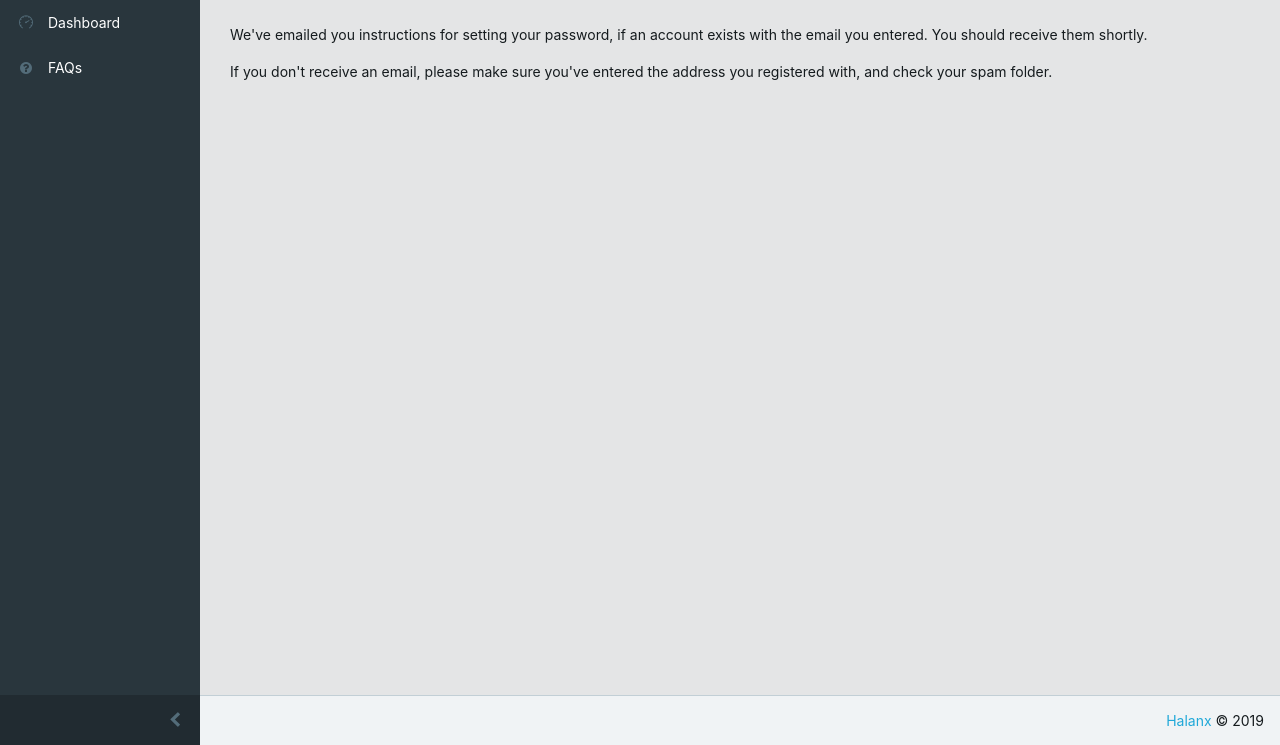
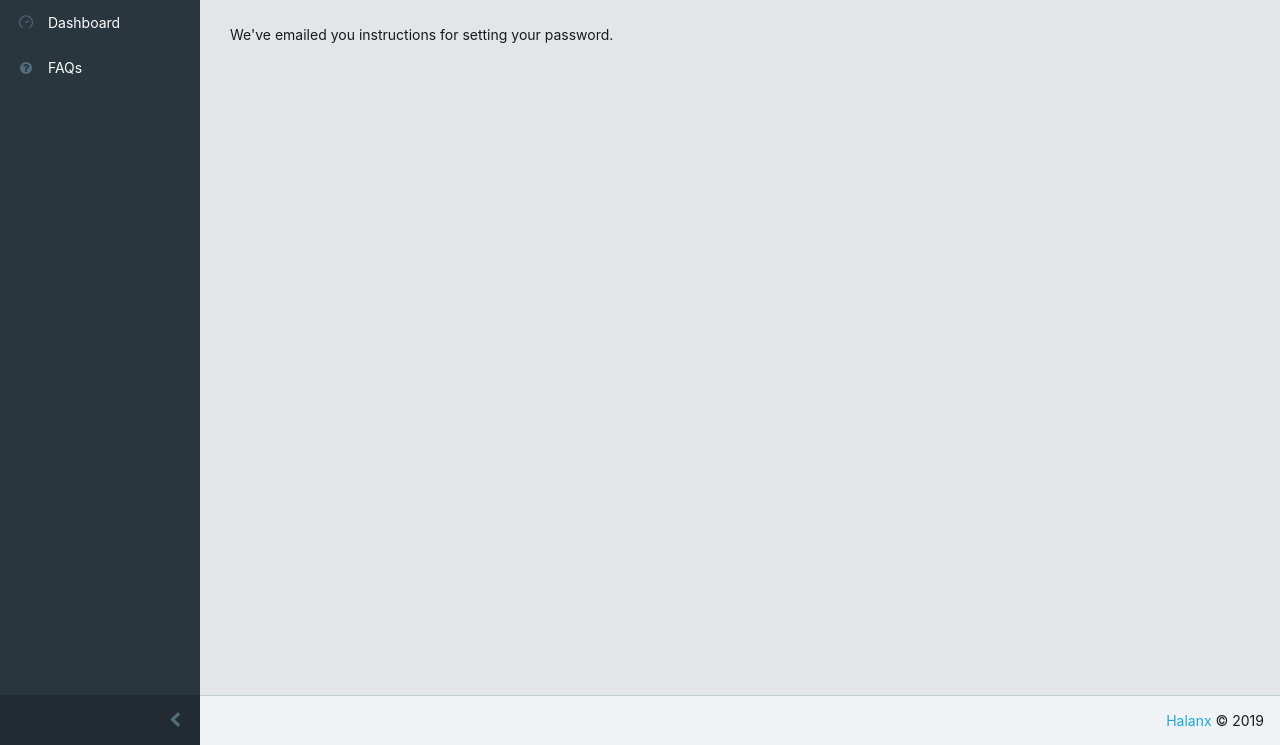
Before and after one commit to HalanxDev/Halanx-Affiliate-Marketing-Tool, a Django app: page /password_reset/done/ in a window 1280 px wide. Shown: the part 55-800 px from the top of the page. Run offline with Django 3.2, Linux system fonts and the light colour scheme; some libraries are stand-ins or nearby versions.

Commit message:
minor fixes in reset password

```diff
--- a/templates/registration/password_reset_done.html
+++ b/templates/registration/password_reset_done.html
@@ -7,11 +7,6 @@ Password Reset
 
 {% block content %}
     <p>
-        We've emailed you instructions for setting your password, if an account exists with the email you entered.
-        You should receive them shortly.
-    </p>
-    <p>
-        If you don't receive an email, please make sure you've entered the address you registered with,
-        and check your spam folder.
+        We've emailed you instructions for setting your password.
     </p>
 {% endblock %}
```
Also changed, not shown: affiliates/templates/profile.html (+7 -2 lines), affiliates/views.py (+7 -0 lines).
